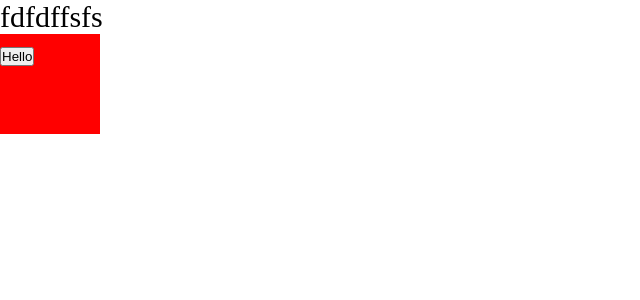
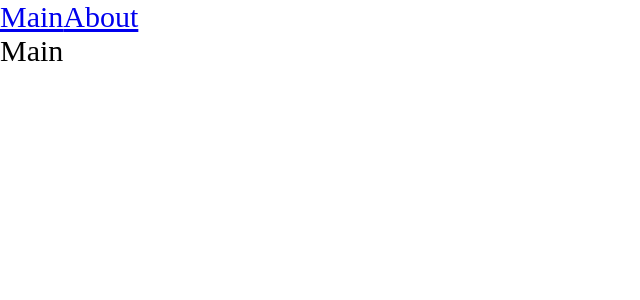
Before and after one commit to albatros1k/react-prod, a React app: page / in a window 1280 px wide. Shown: the top 300 px of the page, without its empty margins (0-640 px from the left). Built offline with nearby package versions, Linux system fonts and the light colour scheme.

Commit message:
React router dom and splitting with suspense and lazy

```diff
--- a/package.json
+++ b/package.json
@@ -15,6 +15,7 @@
     "@types/node": "^17.0.21",
     "@types/react": "^17.0.39",
     "@types/react-dom": "^17.0.11",
+    "@types/react-router-dom": "^5.3.3",
     "@types/webpack": "^5.28.0",
     "css-loader": "^6.6.0",
     "html-webpack-plugin": "^5.5.0",
@@ -33,6 +34,7 @@
     "mini-css-extract-plugin": "^2.5.3",
     "react": "^17.0.2",
     "react-dom": "^17.0.2",
+    "react-router-dom": "^6.2.1",
     "webpack-dev-server": "^4.7.4"
   }
 }
--- a/src/App.tsx
+++ b/src/App.tsx
@@ -1,12 +1,23 @@
+import { Suspense } from "react";
+import { Link } from "react-router-dom";
+import { Route, Routes } from "react-router-dom";
 import { Counter } from "./components/Counter";
 
 import "./index.scss";
+import { AboutAsync } from "./pages/About/index.async";
+import { MainAsync } from "./pages/Main/index.async";
 
 export const App = () => {
   return (
     <div className="app">
-      fdfdffsfs
-      <Counter />
+      <Link to="/">Main</Link>
+      <Link to="/about">About</Link>
+      <Suspense fallback={<div>Loading...</div>}>
+        <Routes>
+          <Route path={"/about"} element={<AboutAsync />} />
+          <Route path={"/"} element={<MainAsync />} />
+        </Routes>
+      </Suspense>
     </div>
   );
 };
--- a/src/index.tsx
+++ b/src/index.tsx
@@ -1,5 +1,11 @@
 import { render } from "react-dom";
+import { BrowserRouter } from "react-router-dom";
 
 import { App } from "./app";
 
-render(<App />, document.getElementById("root"));
+render(
+  <BrowserRouter>
+    <App />
+  </BrowserRouter>,
+  document.getElementById("root")
+);
--- /dev/null
+++ b/src/pages/About/index.async.tsx
@@ -0,0 +1,3 @@
+import { lazy } from "react";
+
+export const AboutAsync = lazy(() => import("./index"));
--- /dev/null
+++ b/src/pages/About/index.tsx
@@ -0,0 +1,5 @@
+const About = () => {
+  return <div>About</div>;
+};
+
+export default About;
--- /dev/null
+++ b/src/pages/Main/index.async.tsx
@@ -0,0 +1,3 @@
+import { lazy } from "react";
+
+export const MainAsync = lazy(() => import("./index"));
--- /dev/null
+++ b/src/pages/Main/index.tsx
@@ -0,0 +1,5 @@
+const Main = () => {
+  return <div>Main</div>;
+};
+
+export default Main;
```
Also changed, not shown: 3 other files (tests, documents, lock files or other folders).
